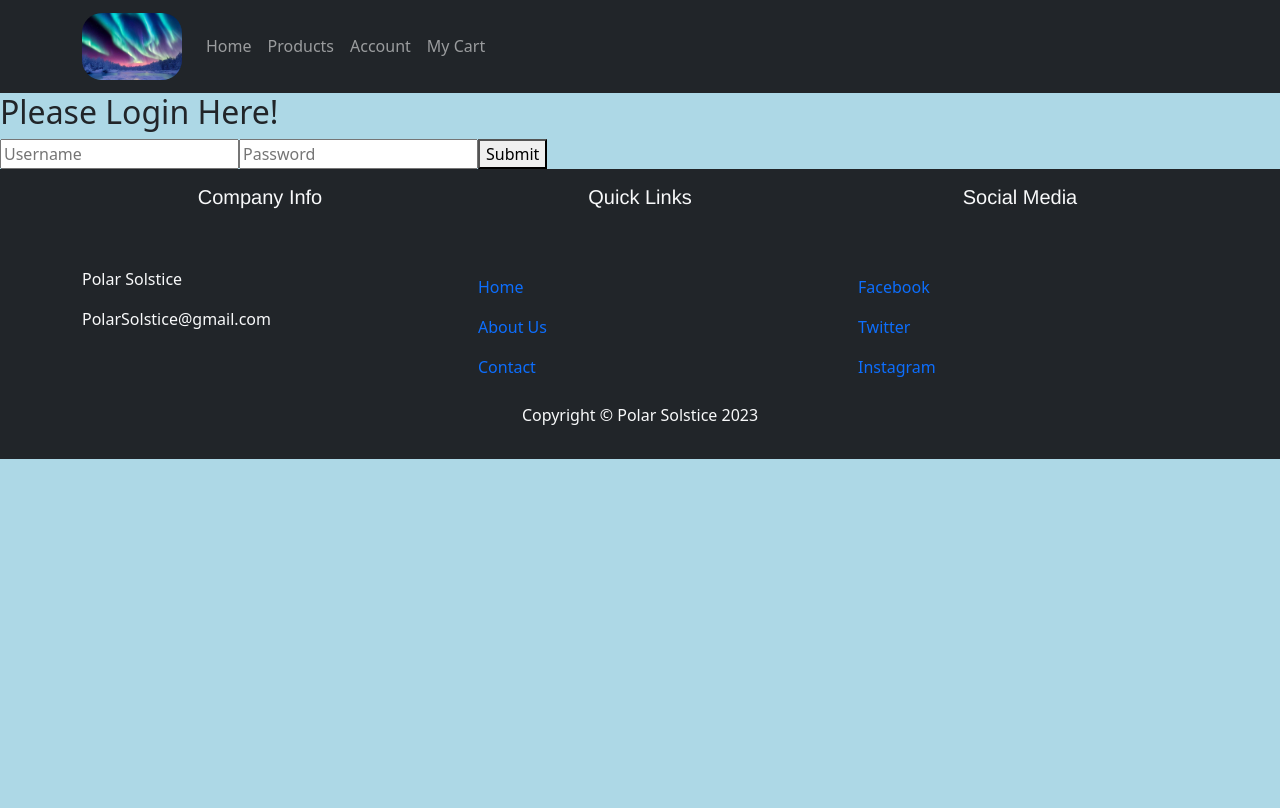
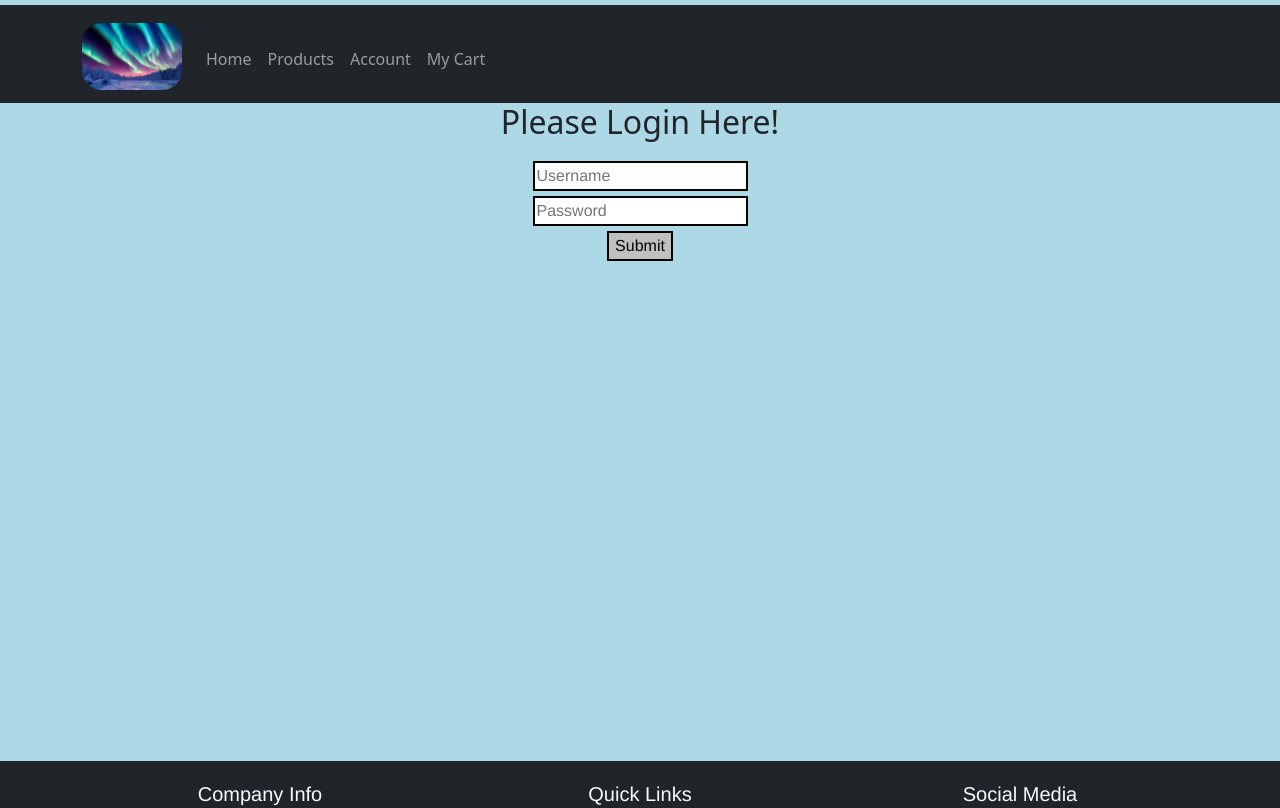
Before and after one commit to 1-TeamCool/Polar-Solstice, a React (Vite) app: page /account in a window 1280 px wide. Shown: the top 808 px of the page. Built offline with nearby package versions, Linux system fonts and the light colour scheme.

Commit message:
styled account page

```diff
--- a/src/index.css
+++ b/src/index.css
@@ -1,22 +1,21 @@
-body {
-    background-color: lightskyblue;
-}
-
 h1 {
     text-align: center;
     font-family: 'Franklin Gothic Medium', 'Arial Narrow', Arial, sans-serif;
 }
 
+h2 {
+    text-align: center;
+}
+
 h3 {
     text-align: center;
     padding-bottom: 30px;
-
 }
 
 h5 {
     text-align: center;
     font-family: 'Franklin Gothic Medium', 'Arial Narrow', Arial, sans-serif;
-    padding-bottom: 50px;
+    padding-bottom: 10px;
 }
 
 .center {
@@ -28,3 +27,41 @@ h5 {
     margin-right: auto;
     margin-bottom: 40px;
 }
+
+input {
+    border: solid 2px;
+    margin-right: 50px;
+    margin: 10px;
+}
+
+div {
+    margin-top: 5px;
+}
+
+.form:hover {
+    font-size: x-large;
+}
+
+form {
+    margin-bottom: 500px;
+    text-align: center;
+    font-family: 'Franklin Gothic Medium', 'Arial Narrow', Arial, sans-serif;
+    margin-top: 20px;
+}
+
+button {
+    border: solid 2px;
+    background-color: silver;
+    border-radius: 50px;
+    margin-right: 10px;
+}
+
+
+
+img {
+    border-radius: 75px;
+}
+
+footer {
+    margin-bottom: 0px;
+}
--- a/src/pages/account.jsx
+++ b/src/pages/account.jsx
@@ -1,14 +1,14 @@
 const Account = () => {
     return (
         <>
-            <form>
-                <h2>Please Login Here!</h2>
-                <input required placeholder="Username"/>
-                <input required placeholder="Password"/>
-                <button type="submit">Submit</button>
+            <h2>Please Login Here!</h2>
+            <form className="form">
+                <div><input required placeholder="Username"/></div>
+                <div><input required placeholder="Password"/></div>
+                <div><button type="submit">Submit</button></div>
             </form>
         </>
     )
-}
+};
 
 export default Account;
```
